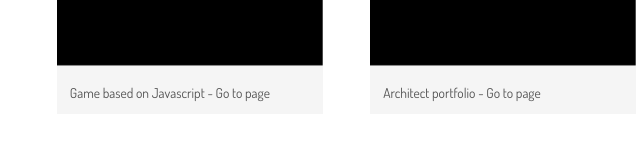
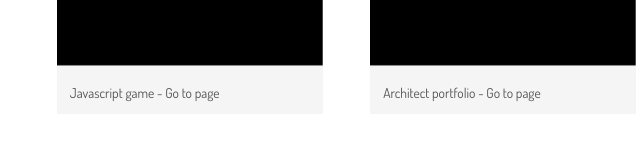
Before and after one commit to FranzB123/PortfolioPage, a plain HTML site: page index.html in a window 1280 px wide. Shown: the part 321-481 px from the top of the page, 137-777 px from the left. Drawn offline with Linux system fonts and the light colour scheme.

Commit message:
changed label

```diff
--- a/index.html
+++ b/index.html
@@ -33,7 +33,7 @@
                         <li>
                         <a href="img/black.jpg">
                             <img src="img/black.jpg" alt=""></a>
-                            <p>Game based on Javascript - Go to page </p>
+                            <p>Javascript game - Go to page </p>
 
                         </li>
 
```
